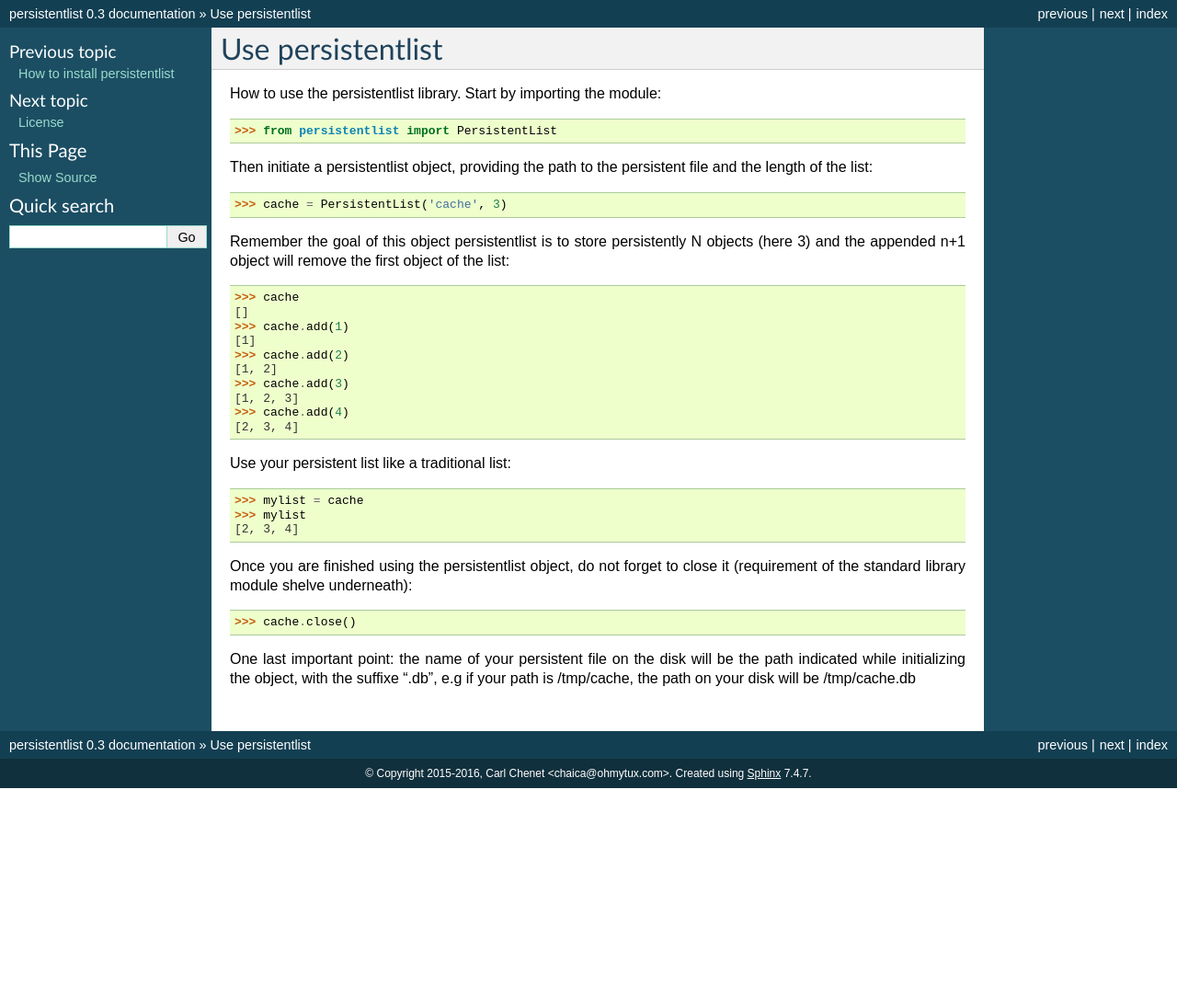
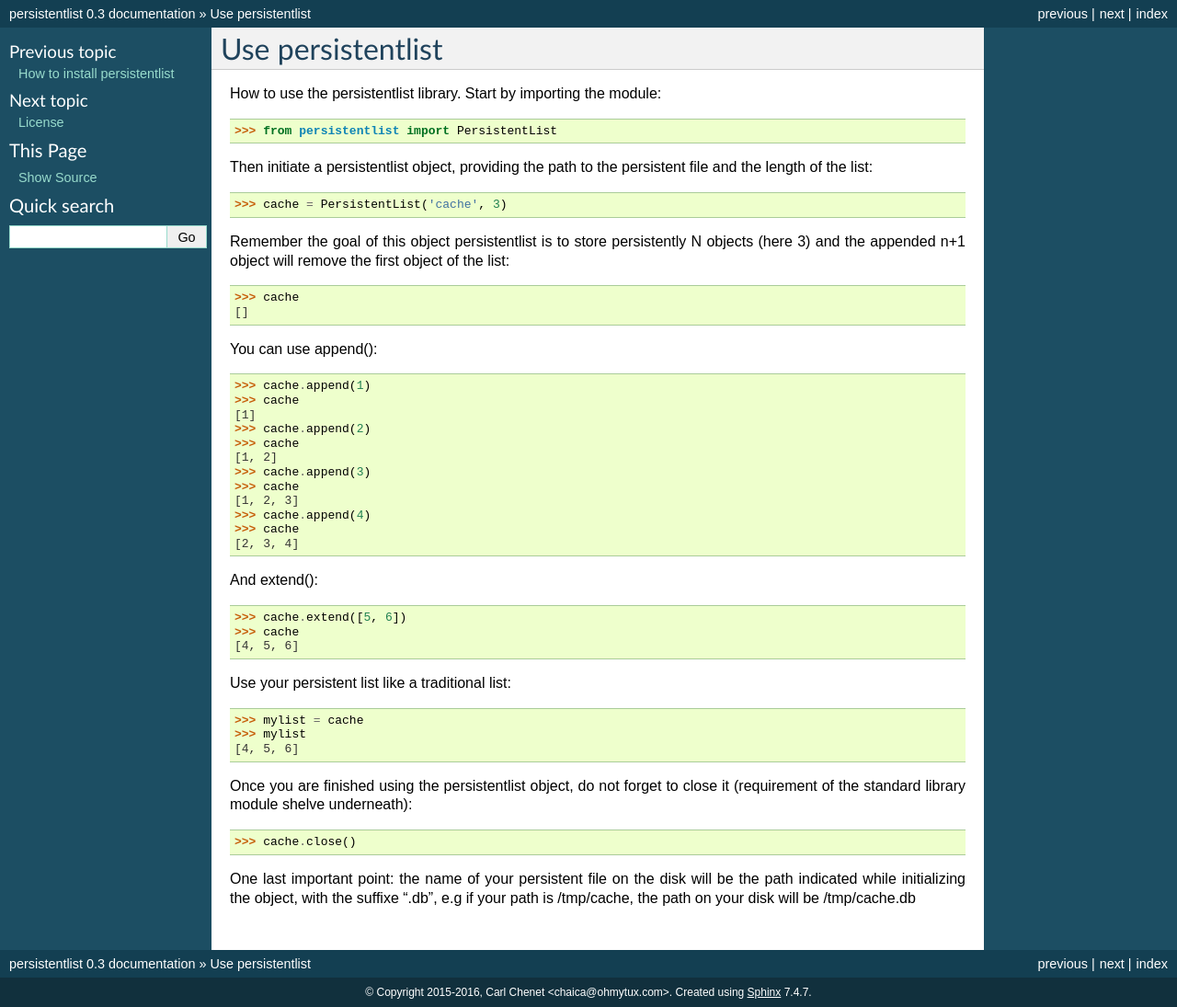
Before and after one commit to fgallaire/persistentlist, a Sphinx documentation site: the page built from docs/source/use.rst, in a window 1280 px wide. Shown: the whole page at 92% size. Built offline with Sphinx 7.4.7, drawn with Linux system fonts in a browser that asks for light colours; pages that are not in the unit, such as notebooks, are missing from menus; before the commit the page ends 900 px from its top, so only the background shows below that.

Commit message:
Correct and update doc

```diff
--- a/docs/source/authors.rst
+++ b/docs/source/authors.rst
@@ -2,3 +2,4 @@ Authors
 =======
 
 Carl Chenet <chaica@ohmytux.com>
+Florent Gallaire <fgallaire@gmail.com>
--- a/docs/source/use.rst
+++ b/docs/source/use.rst
@@ -12,20 +12,33 @@ Remember the goal of this object persistentlist is to store persistently N objec
 
     >>> cache
     []
-    >>> cache.add(1)
+
+You can use append()::
+
+    >>> cache.append(1)
+    >>> cache
     [1]
-    >>> cache.add(2)
+    >>> cache.append(2)
+    >>> cache
     [1, 2]
-    >>> cache.add(3)
+    >>> cache.append(3)
+    >>> cache
     [1, 2, 3]
-    >>> cache.add(4)
+    >>> cache.append(4)
+    >>> cache
     [2, 3, 4]
+
+And extend()::
+
+    >>> cache.extend([5, 6])
+    >>> cache
+    [4, 5, 6]
 
 Use your persistent list like a traditional list::
 
     >>> mylist = cache
     >>> mylist
-    [2, 3, 4]
+    [4, 5, 6]
 
 Once you are finished using the persistentlist object, do not forget to close it (requirement of the standard library module shelve underneath)::
 
```
Also changed, not shown: README.md (+9 -1 lines).
